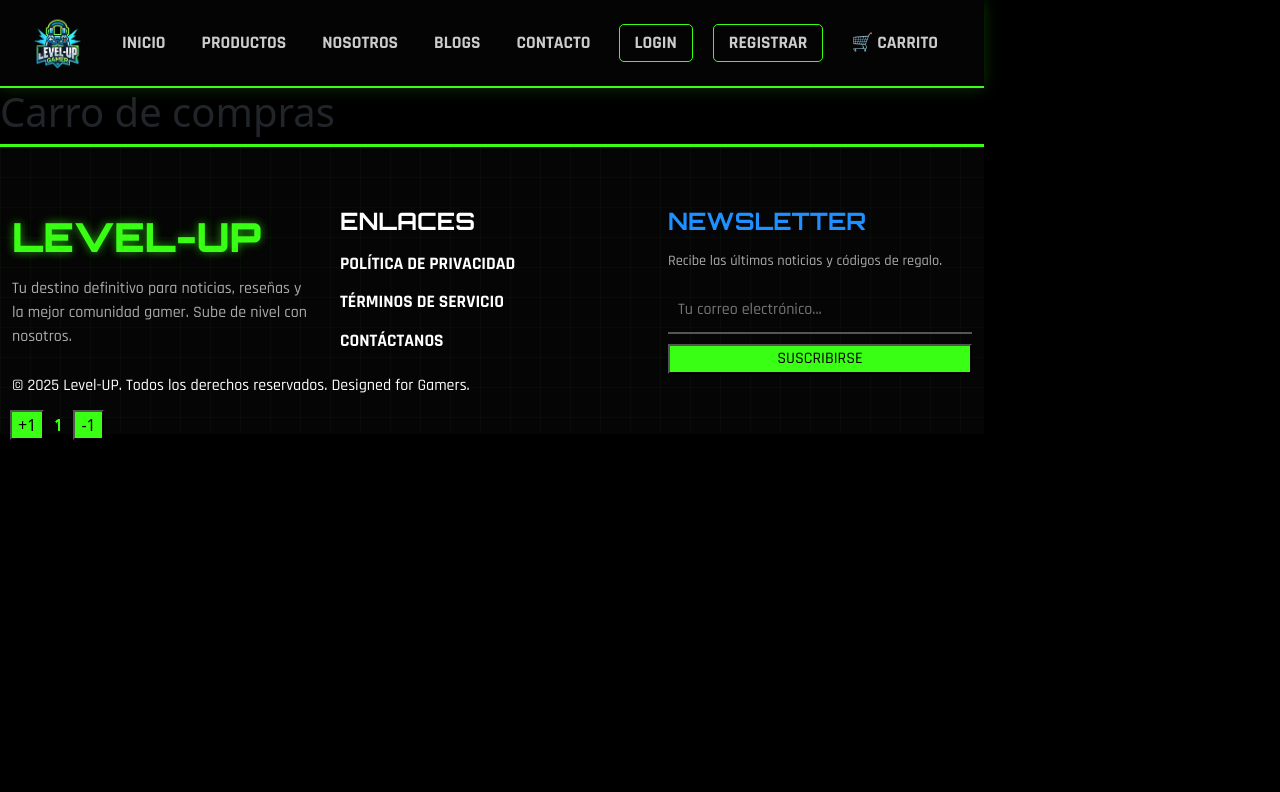
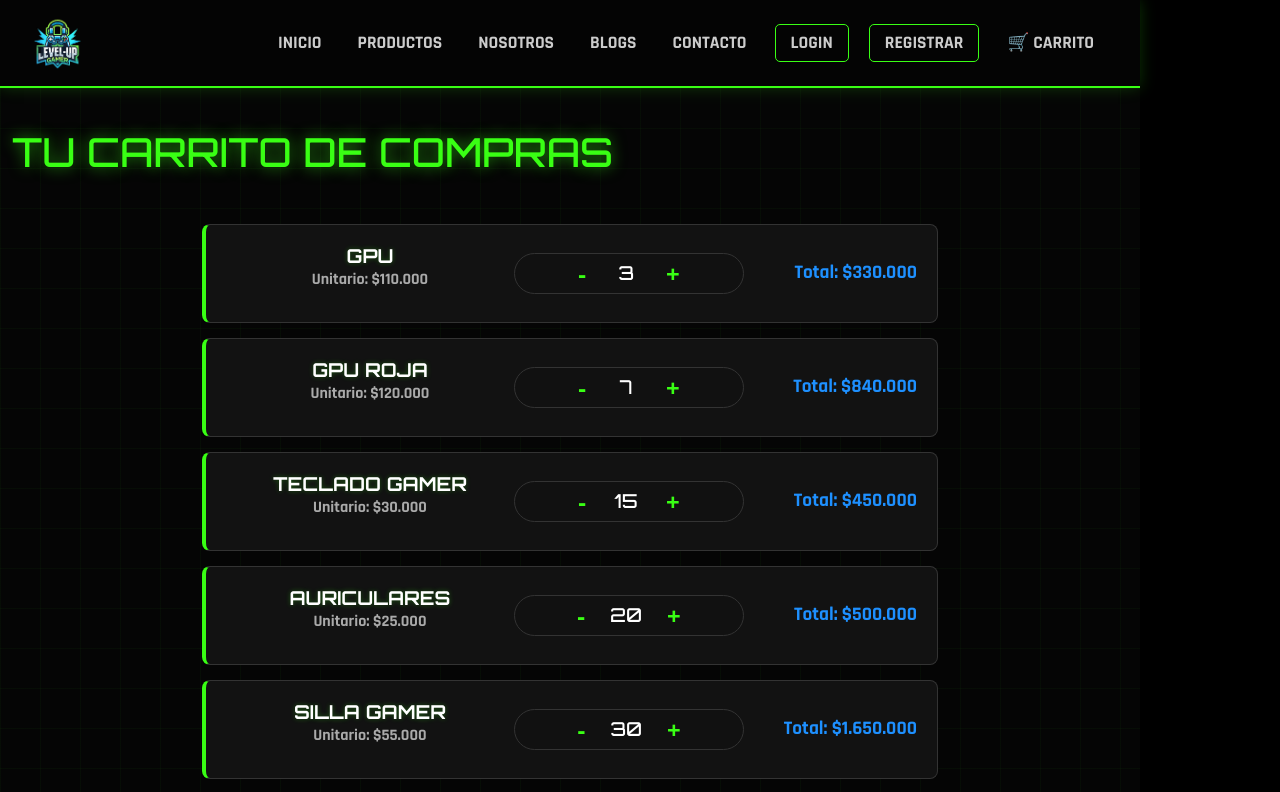
Before and after one commit to javithox/proyecto-full-stack2.1, a React (Vite) app in the folder vite-project/: page /Carrito in a window 1280 px wide. Shown: the top 792 px of the page. Built offline with nearby package versions, Linux system fonts and the light colour scheme.

Commit message:
commit24

```diff
--- a/vite-project/src/paginas/Carrito-Compras/AppCarro.tsx
+++ b/vite-project/src/paginas/Carrito-Compras/AppCarro.tsx
@@ -1,34 +1,66 @@
-import { CarritoCompras } from "./Carrito-Compras";
+import React from "react";
+import { CarritoCompras } from "./Carrito-Compras"; // Ajusta ruta si es necesario
+import 'bootstrap/dist/css/bootstrap.min.css';
+import './Carrito.css'; // Importamos los estilos
 
-interface ItemProductos{
-  nombreProducto:string;
-  cantidadProducto:number;
-  precioProducto:number;
-
+interface ItemProductos {
+  nombreProducto: string;
+  cantidadProducto: number;
+  precioProducto: number;
 }
 
-const ItemsEnCarro:ItemProductos[]=[
-  {nombreProducto:'GPU',cantidadProducto:3,precioProducto:110000},
-  {nombreProducto:'GPU-Roja',cantidadProducto:7,precioProducto:120000},
-  {nombreProducto:'Teclado-Gamer',cantidadProducto:15,precioProducto:30000},
-  {nombreProducto:'Auriculares',cantidadProducto:20,precioProducto:25000},
-  {nombreProducto:'Sillas-Gmaer',cantidadProducto:30,precioProducto:55000},
-  {nombreProducto:'CPU-Escritorio',cantidadProducto:14,precioProducto:450000},
-  {nombreProducto:'Monitores',cantidadProducto:33,precioProducto:200000},
-  {nombreProducto:'MousePad',cantidadProducto:17,precioProducto:5000},
-  {nombreProducto:'Procesadores',cantidadProducto:30,precioProducto:300000}
-
+const ItemsEnCarro: ItemProductos[] = [
+  { nombreProducto: 'GPU', cantidadProducto: 3, precioProducto: 110000 },
+  { nombreProducto: 'GPU Roja', cantidadProducto: 7, precioProducto: 120000 },
+  { nombreProducto: 'Teclado Gamer', cantidadProducto: 15, precioProducto: 30000 },
+  { nombreProducto: 'Auriculares', cantidadProducto: 20, precioProducto: 25000 },
+  { nombreProducto: 'Silla Gamer', cantidadProducto: 30, precioProducto: 55000 },
+  { nombreProducto: 'CPU Escritorio', cantidadProducto: 14, precioProducto: 450000 },
+  { nombreProducto: 'Monitores', cantidadProducto: 33, precioProducto: 200000 },
+  { nombreProducto: 'MousePad', cantidadProducto: 17, precioProducto: 5000 },
+  { nombreProducto: 'Procesadores', cantidadProducto: 30, precioProducto: 300000 }
 ];
 
-export function AppCarro(){
-    return(
-        <>
-            <h1>Carro de compras</h1>
-            {ItemsEnCarro.map(({nombreProducto,cantidadProducto,precioProducto}) => (
-                <CarritoCompras key={nombreProducto} nombreProducto={nombreProducto} cantidadProducto={cantidadProducto} precioProducto={precioProducto}/>
+export function AppCarro() {
+    return (
+        <section className="cart-section">
+            <div className="container">
 
-            ))}
-        </>
-    )
+                {/* Título */}
+                <div className="row">
+                    <div className="col-12">
+                        <h1 className="titulo-carro">TU CARRITO DE COMPRAS</h1>
+                    </div>
+                </div>
+
+                {/* Lista de Productos */}
+                <div className="row">
+                    {ItemsEnCarro.map(({ nombreProducto, cantidadProducto, precioProducto }) => (
+                        <CarritoCompras
+                            key={nombreProducto}
+                            name={nombreProducto}
+                            quantity={cantidadProducto}
+                            price={precioProducto}
+                        />
+                    ))}
+                </div>
+
+                {/* Botón de Pagar (Ejemplo) */}
+                <div className="row mt-4">
+                    <div className="col-12 text-center">
+                        <button className="btn btn-primary btn-lg" style={{
+                            backgroundColor: '#1E90FF',
+                            border: 'none',
+                            fontFamily: 'Orbitron',
+                            fontWeight: 'bold',
+                            padding: '15px 40px'
+                        }}>
+                            PROCEDER AL PAGO
+                        </button>
+                    </div>
+                </div>
+
+            </div>
+        </section>
+    );
 }
-export default AppCarro;
--- a/vite-project/src/paginas/Carrito-Compras/Carrito-Compras.tsx
+++ b/vite-project/src/paginas/Carrito-Compras/Carrito-Compras.tsx
@@ -1,48 +1,61 @@
-import { useState ,type CSSProperties } from "react";
+import React, { useState } from "react";
+import 'bootstrap/dist/css/bootstrap.min.css';
+import './Carrito.css';
 
-
-const seccionProductos:CSSProperties={
-    display:"flex",
-    position:"absolute",
-    alignItems:'center',
-    gap:10,
-    marginTop:10,
-    top:'400px'
+interface Props {
+    name: string;
+    quantity?: number;
+    price: number;
 }
 
-interface Props{
-    name:string,
-    quantity?:number,
-    price:number
-};
+export const CarritoCompras = ({ name, quantity = 1, price }: Props) => {
+    const [count, setCount] = useState(quantity);
 
-export const CarritoCompras = ({name,quantity = 1}: Props) => {
-    const [count,setCount] = useState(quantity);
-
-    const nameProduct:CSSProperties = {
-        //width:150
-        color:count===0 ? 'red':'#39ff14',
-    };
-
-    const handlerClick = ()  =>{
-        console.log(`Click en ${name}`);
+    // Formatear precio a moneda (Ej: $100.000)
+    const formatPrice = (amount: number) => {
+        return new Intl.NumberFormat('es-CL', { style: 'currency', currency: 'CLP' }).format(amount);
     };
 
     const handleAdd = () => {
-        setCount(count+1);
-    };
-    const handleSubstract = () => {
-        if(count===1) return;
-        setCount(count-1);
+        setCount(count + 1);
     };
 
-    return(
-        <section style={seccionProductos}>
-            <span className="span-producto" style={nameProduct}>{name}</span>
-            <button style={{backgroundColor:'#39ff14'}} onClick={handleAdd}>+1</button>
-            <span style={{color:'#39ff14'}}>{count}</span>
-            <button style={{backgroundColor:'#39ff14'}} onClick={handleSubstract}>-1</button>
-        </section>
+    const handleSubstract = () => {
+        if (count === 0) return;
+        setCount(count - 1);
+    };
+
+    // Clase dinámica: Si está en 0, se pone rojo (definido en CSS)
+    const itemClass = count === 0 ? "cart-item item-empty" : "cart-item";
+    const nameClass = count === 0 ? "product-name text-empty" : "product-name";
+
+    return (
+        <div className="col-12 col-lg-8 mx-auto">
+            <div className={itemClass}>
+
+                {/* 1. Nombre y Precio Unitario */}
+                <div className="col-12 col-md-5 mb-3 mb-md-0 text-center text-md-start">
+                    <h3 className={nameClass}>{name}</h3>
+                    <span className="product-price">Unitario: {formatPrice(price)}</span>
+                </div>
+
+                {/* 2. Controles (+ -) */}
+                <div className="col-12 col-md-4 mb-3 mb-md-0">
+                    <div className="quantity-controls">
+                        <button className="btn-qty" onClick={handleSubstract}>-</button>
+                        <span className="qty-display">{count}</span>
+                        <button className="btn-qty" onClick={handleAdd}>+</button>
+                    </div>
+                </div>
+
+                {/* 3. Subtotal Calculado */}
+                <div className="col-12 col-md-3">
+                    <div className="subtotal">
+                        Total: {formatPrice(price * count)}
+                    </div>
+                </div>
+
+            </div>
+        </div>
     );
-
 };
--- /dev/null
+++ b/vite-project/src/paginas/Carrito-Compras/Carrito.css
@@ -0,0 +1,129 @@
+/* --- FUENTES --- */
+@import url('https://fonts.googleapis.com/css2?family=Orbitron:wght@500;700&family=Rajdhani:wght@500;700&display=swap');
+
+/* --- CONTENEDOR PRINCIPAL --- */
+.cart-section {
+    background-color: #050505;
+    /* Fondo de malla */
+    background-image:
+        linear-gradient(rgba(57, 255, 20, 0.03) 1px, transparent 1px),
+        linear-gradient(90deg, rgba(57, 255, 20, 0.03) 1px, transparent 1px);
+    background-size: 40px 40px;
+    min-height: 100vh;
+    padding-top: 40px;
+    padding-bottom: 40px;
+    color: white;
+}
+
+/* --- TÍTULO --- */
+.titulo-carro {
+    font-family: 'Orbitron', sans-serif;
+    color: #39ff14;
+    text-align: center;
+    font-size: 2.5rem;
+    text-transform: uppercase;
+    text-shadow: 0 0 15px rgba(57, 255, 20, 0.6);
+    margin-bottom: 3rem;
+}
+
+/* --- ITEM DEL CARRITO (FILA) --- */
+.cart-item {
+    background-color: rgba(20, 20, 20, 0.9);
+    border: 1px solid #333;
+    border-left: 4px solid #39ff14; /* Borde verde lateral */
+    border-radius: 8px;
+    padding: 20px;
+    margin-bottom: 15px;
+    transition: 0.3s;
+    display: flex;
+    align-items: center;
+    /* Glassmorphism */
+    backdrop-filter: blur(5px);
+}
+
+.cart-item:hover {
+    box-shadow: 0 0 15px rgba(57, 255, 20, 0.2);
+    border-color: #39ff14;
+}
+
+/* Texto del Producto */
+.product-name {
+    font-family: 'Orbitron', sans-serif;
+    font-size: 1.2rem;
+    color: white;
+    margin: 0;
+}
+
+.product-price {
+    font-family: 'Rajdhani', sans-serif;
+    color: #aaa;
+    font-size: 1rem;
+}
+
+/* --- CONTROLES DE CANTIDAD --- */
+.quantity-controls {
+    display: flex;
+    align-items: center;
+    justify-content: center;
+    gap: 15px;
+    background-color: #111;
+    padding: 5px 15px;
+    border-radius: 50px;
+    border: 1px solid #333;
+}
+
+.btn-qty {
+    background-color: transparent;
+    border: none;
+    color: #39ff14;
+    font-size: 1.5rem;
+    font-weight: bold;
+    cursor: pointer;
+    line-height: 1;
+    padding: 0 10px;
+    transition: 0.2s;
+}
+
+.btn-qty:hover {
+    color: white;
+    text-shadow: 0 0 10px #39ff14;
+}
+
+.qty-display {
+    font-family: 'Orbitron', sans-serif;
+    font-size: 1.2rem;
+    color: white;
+    min-width: 30px;
+    text-align: center;
+}
+
+/* --- SUBTOTAL --- */
+.subtotal {
+    font-family: 'Rajdhani', sans-serif;
+    font-size: 1.2rem;
+    font-weight: bold;
+    color: #1e90ff; /* Azul eléctrico */
+    text-align: right;
+}
+
+/* --- ESTADO VACÍO (ROJO) --- */
+.item-empty {
+    border-left-color: red !important;
+    opacity: 0.6;
+}
+.text-empty {
+    color: red !important;
+}
+
+/* Ajustes Móviles */
+@media (max-width: 768px) {
+    .cart-item {
+        flex-direction: column;
+        text-align: center;
+        gap: 15px;
+    }
+    .subtotal {
+        text-align: center;
+        margin-top: 10px;
+    }
+}
```
